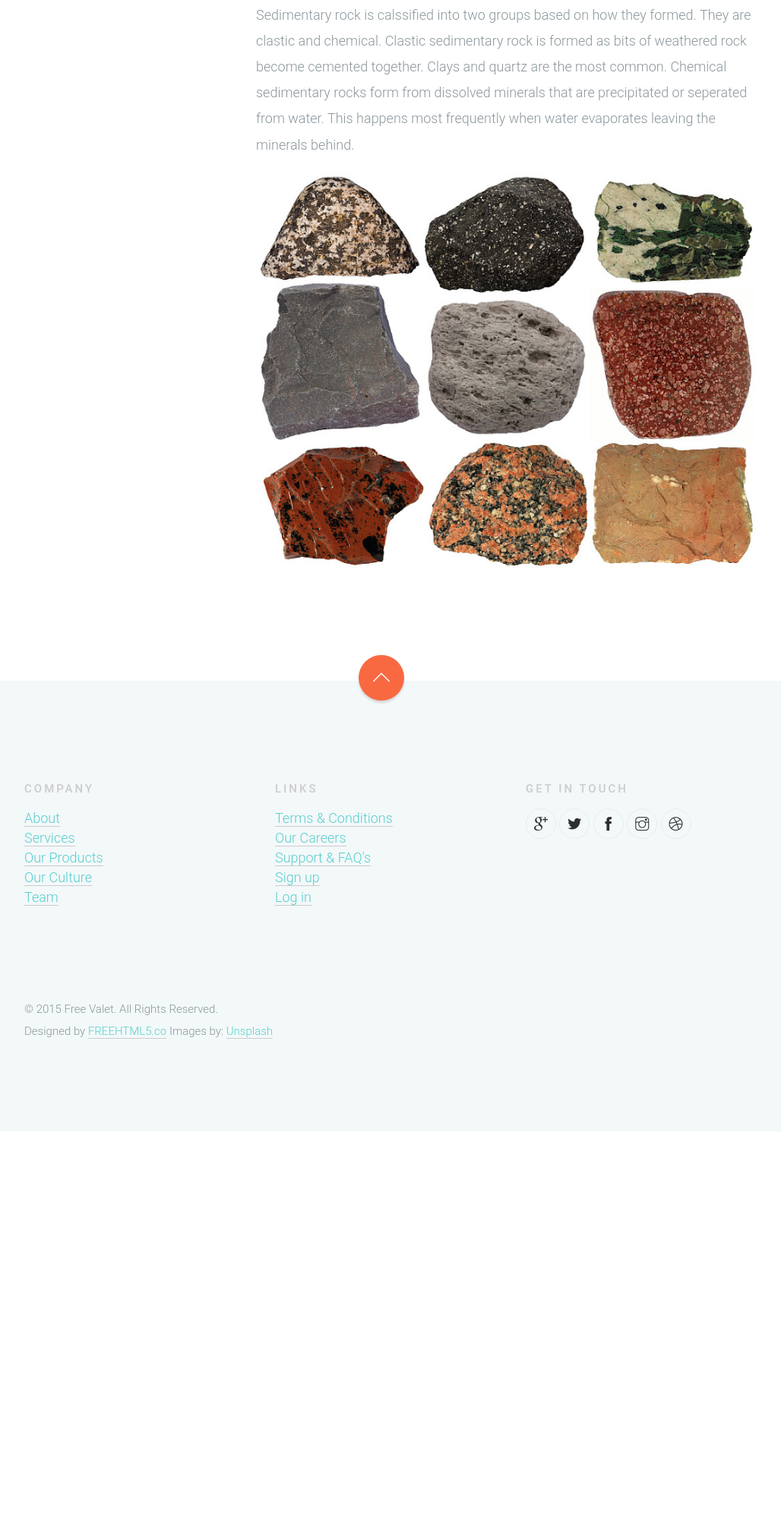
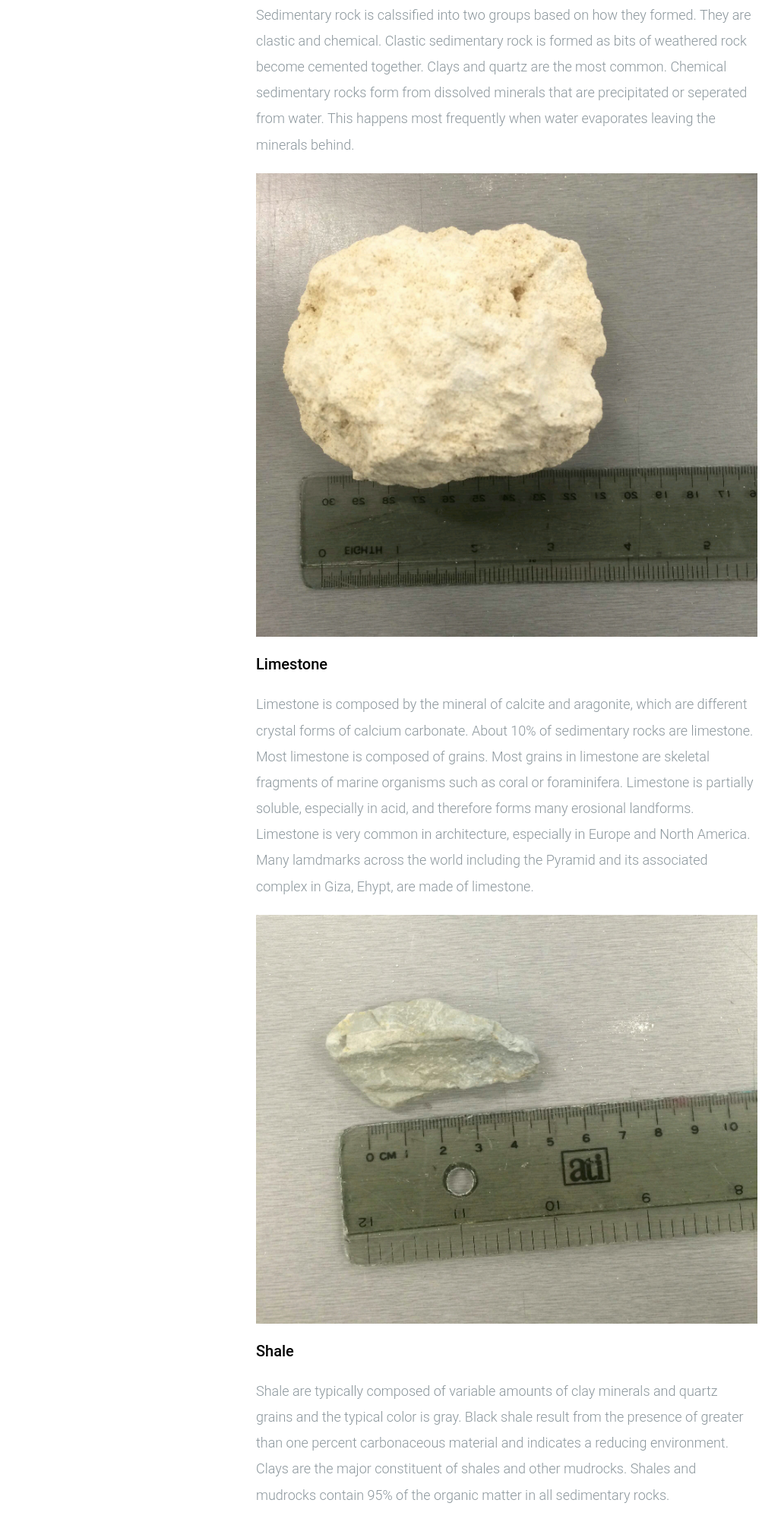
Before and after one commit to fancyh100/OlivineProject, a plain HTML site: page sedimentary-rock.html in a window 1280 px wide. Shown: the part 1277-3280 px from the top of the page at 76% size, without its empty margins (138-1166 px from the left). Before the commit the page ends 2766 px from the top, so only its background shows below. Drawn offline with Linux system fonts and the light colour scheme.

Commit message:
Stuff
Stuff added

```diff
--- a/sedimentary-rock.html
+++ b/sedimentary-rock.html
@@ -141,10 +141,12 @@
 						<div class="content-box animate-box">
 							<h2>Classification of sedimentary rock</h2>
 							<p>Sedimentary rock is calssified into two groups based on how they formed. They are clastic and chemical. Clastic sedimentary rock is formed as bits of weathered rock become cemented together. Clays and quartz are the most common. Chemical sedimentary rocks form from dissolved minerals that are precipitated or seperated from water. This happens most frequently when water evaporates leaving the minerals behind.</p>
-							<p><img src="images/img_large_1.jpg" alt="Free HTML5 Template" class="img-responsive"></p>
-							<p></p>
-							<p></p>
-							<p></p>
+							<p><img src="images/Screenshot_2016-09-05-22-42-36.png" alt="Free HTML5 Template" class="img-responsive"></p>
+							<h3>Limestone</h3>
+							<p>Limestone is composed by the mineral of calcite and aragonite, which are different crystal forms of calcium carbonate. About 10% of sedimentary rocks are limestone. Most limestone is composed of grains. Most grains in limestone are skeletal fragments of marine organisms such as coral or foraminifera. Limestone is partially soluble, especially in acid, and therefore forms many erosional landforms. Limestone is very common in architecture, especially in Europe and North America. Many lamdmarks across the world including the Pyramid and its associated complex in Giza, Ehypt, are made of limestone.</p>
+							<p><img src="images/Screenshot_2016-09-05-22-42-44.png" alt="Free HTML5 Template" class="img-responsive"></p>
+							<h3>Shale</h3>
+							<p>Shale are typically composed of variable amounts of clay minerals and quartz grains and the typical color is gray. Black shale result from the presence of greater than one percent carbonaceous material and indicates a reducing environment. Clays are the major constituent of shales and other mudrocks. Shales and mudrocks contain 95% of the organic matter in all sedimentary rocks.</p>
 
 						</div>
 					</div>
```
Also changed, not shown: igneous-rock.html (+3 -3 lines), index.html (+3 -3 lines), images/Screenshot_2016-09-05-22-42-19.png (added), images/Screenshot_2016-09-05-22-42-28.png (added), images/Screenshot_2016-09-05-22-42-36.png (added), images/Screenshot_2016-09-05-22-42-44.png (added), images/Screenshot_2016-09-05-22-42-50.png (added), images/Screenshot_2016-09-05-22-42-56.png (added), images/Screenshot_2016-09-05-22-43-03.png (added), images/Screenshot_2016-09-05-22-43-16.png (added), images/Screenshot_2016-09-05-22-43-28.png (added).
